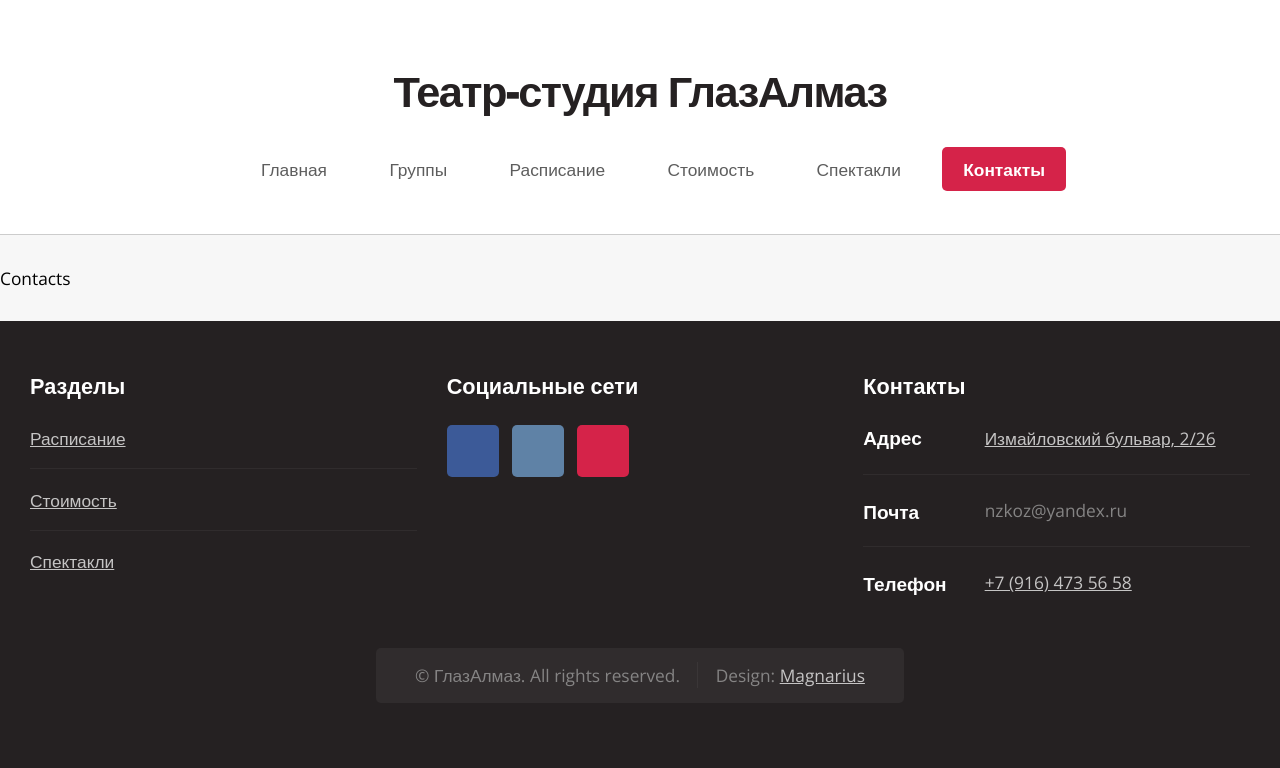
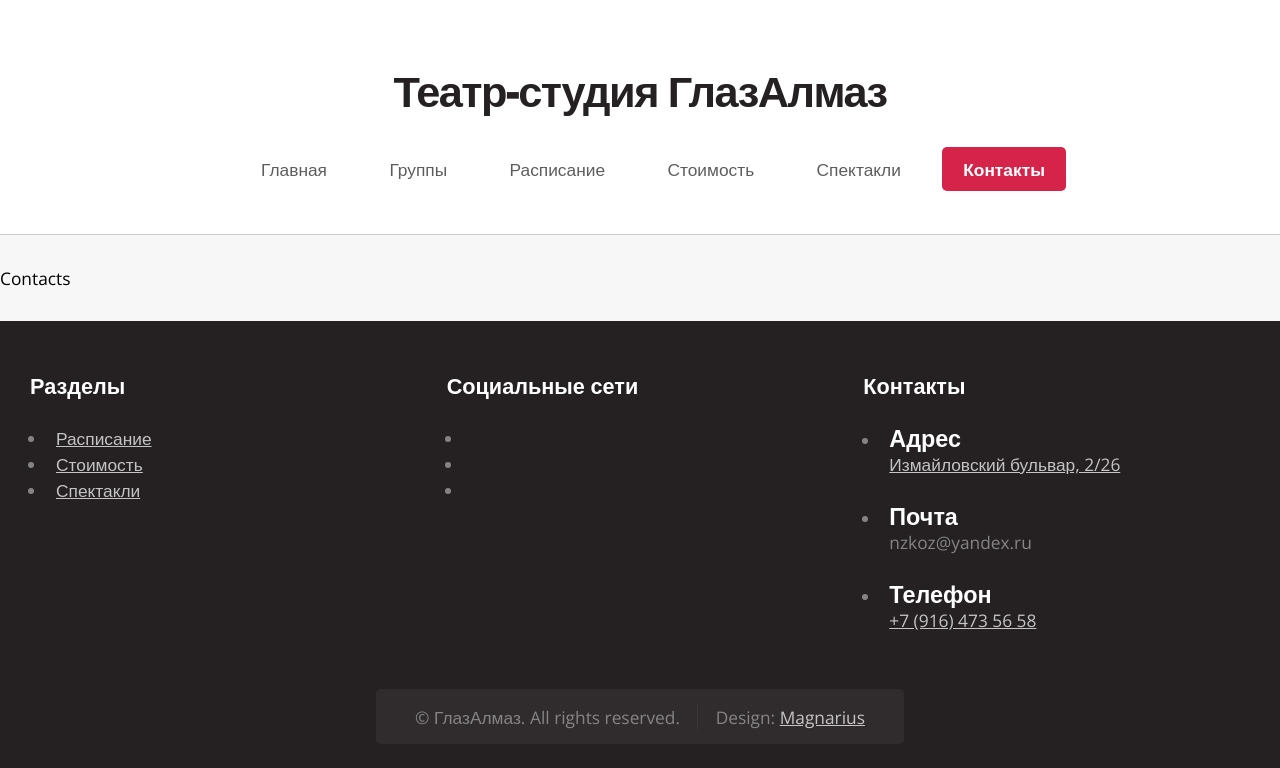
Before and after one commit to Magnarius/theatreglazalmaz, a Next.js app: page /contacts in a window 1280 px wide. Shown: the top 768 px of the page. Built offline with nearby package versions, Linux system fonts and the light colour scheme.

Commit message:
Fix class in Footer

```diff
--- a/components/Footer.js
+++ b/components/Footer.js
@@ -5,12 +5,12 @@ const Footer = () => {
 
 	const Column = ({ title, ulClass, children }) => {
 		return (
-			<div class="col-4 col-12-medium">
+			<div className={"col-4 col-12-medium"}>
 				<section>
 					<header>
 						<h2>{title}</h2>
 					</header>
-					<ul class={ulClass}>
+					<ul className="{ulClass}">
 						{children}
 					</ul>
 				</section>
@@ -20,7 +20,7 @@ const Footer = () => {
 
 	const Columns = ({ children }) => {
 		return (
-			<div class="row">
+			<div className={"row"}>
 				<Column title="Разделы" ulClass="divided">
 					<Link href="/timetable">
 						<li><a href="/timetable">Расписание</a></li>
@@ -32,10 +32,10 @@ const Footer = () => {
 						<li><a href="/perfomances">Спектакли</a></li>
 					</Link>
 				</Column>
-				<Column title="Социальные сети" ulClass="social">
-					<li><a class="icon fa-facebook" href="https://www.facebook.com/theatreglazalmaz/"><span class="label">Facebook</span></a></li>
-					<li><a class="icon fa-vk" href="https://vk.com/theatreglazalmaz"><span class="label">ВКонтакте</span></a></li>
-					<li><a class="icon fa-instagram" href="https://www.instagram.com/theatreglazalmaz/"><span class="label">Instagram</span></a></li>
+				<Column title="Социальные сети" ulclassName={"social"}>
+					<li><a className={"icon fa-facebook"} href="https://www.facebook.com/theatreglazalmaz/"><span className="label">Facebook</span></a></li>
+					<li><a className="icon fa-vk" href="https://vk.com/theatreglazalmaz"><span className="label">ВКонтакте</span></a></li>
+					<li><a className="icon fa-instagram" href="https://www.instagram.com/theatreglazalmaz/"><span className="label">Instagram</span></a></li>
 				</Column>
 				<Column title="Контакты" ulClass="contact">
 					<li>
@@ -59,13 +59,13 @@ const Footer = () => {
 
 	return (
 		<section id="footer">
-			<div class="container">
+			<div className="container">
 				<Columns>
 
-					<div class="col-12">
+					<div className="col-12">
 
 						<div id="copyright">
-							<ul class="links">
+							<ul className="links">
 								<li>&copy; ГлазАлмаз. All rights reserved.</li><li>Design: <a href="https://vk.com/wanni">Magnarius</a></li>
 							</ul>
 						</div>
```
